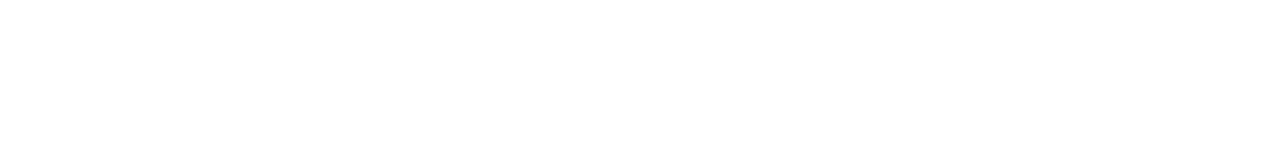
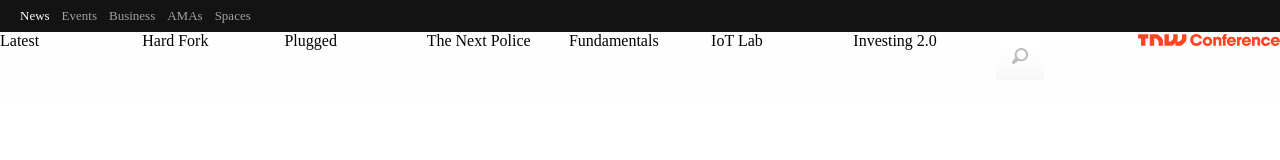
Before and after one commit to i4seeu/responsive-design, a plain HTML site: page index.html in a window 1280 px wide. Drawn offline with Linux system fonts and the light colour scheme.

Commit message:
top  nav bar

```diff
--- a/assets/css/style.css
+++ b/assets/css/style.css
@@ -0,0 +1,49 @@
+* {
+	box-sizing: border-box;
+	margin: 0;
+	padding: 0;
+}
+
+.nav-tnw{
+  display: flex;
+  background: #131313;
+  flex-direction: row;
+  font-size: 13px;
+  font-weight: 500;
+  line-height: 32px;
+  max-height: 32px;
+  position: relative;
+  width: 100%;
+  justify-content: flex-start;
+}
+
+ol, ul {
+    list-style: none;
+}
+a{
+  text-decoration: none;
+}
+.nav-tnw li:first-child {
+    margin-left: 20px;
+}
+.nav-tnw li {
+    margin-left: 12px;
+}
+.nav-tnw a.is-active, .nav-tnw a:hover,  .nav-tnw strong.is-active {
+    color: #fff;
+}
+.nav-tnw .post-body a strong, .nav-tnw a {
+    color: hsla(0,0%,100%,.6);
+}
+
+.menu-list{
+  height: 70px;
+  display: flex;
+  flex-direction: row;
+  align-content: space-between;
+
+  background:#fefefe;
+}
+.menu-list li{
+  width: 15%;
+}
--- a/index.html
+++ b/index.html
@@ -2,10 +2,37 @@
 <html lang="en">
   <head>
     <meta charset="utf-8">
+    <meta name="viewport" content="width=device-width, initial-scale=1.0"/>
     <title>Responsive Design</title>
     <link rel="stylesheet" href="assets/css/style.css">
   </head>
   <body>
+    <header>
+      <nav class="nav">
+           <ul class="nav-tnw">
+              <li><a href="#" class="is-active">News</a></li>
+              <li><a href="#">Events</a></li>
+              <li><a href="#">Business</a></li>
+              <li><a href="#">AMAs</a></li>
+              <li><a href="#">Spaces</a></li>
+           </ul>
+      </nav>
+      <div class="menu">
+           <ul class="menu-list">
+                  <li>Latest</li>
+                  <li>Hard Fork</li>
+                  <li>Plugged</li>
+                  <li>The Next Police</li>
+                  <li>Fundamentals</li>
+                  <li>IoT Lab</li>
+                  <li>Investing 2.0</li>
+                  <li><img src="assets/images/search.png" alt=""></li>
+                  <li><img src="assets/images/conf-logo.svg" alt=""></li>
+           </ul>
+
+      </div>
+    </header>
+
 
   </body>
 </html>
```
Also changed, not shown: assets/images/conf-logo.svg (added), assets/images/search.png (added), assets/images/tnm-logo.png (added), assets/images/tnw.svg (added), 1 other file.
